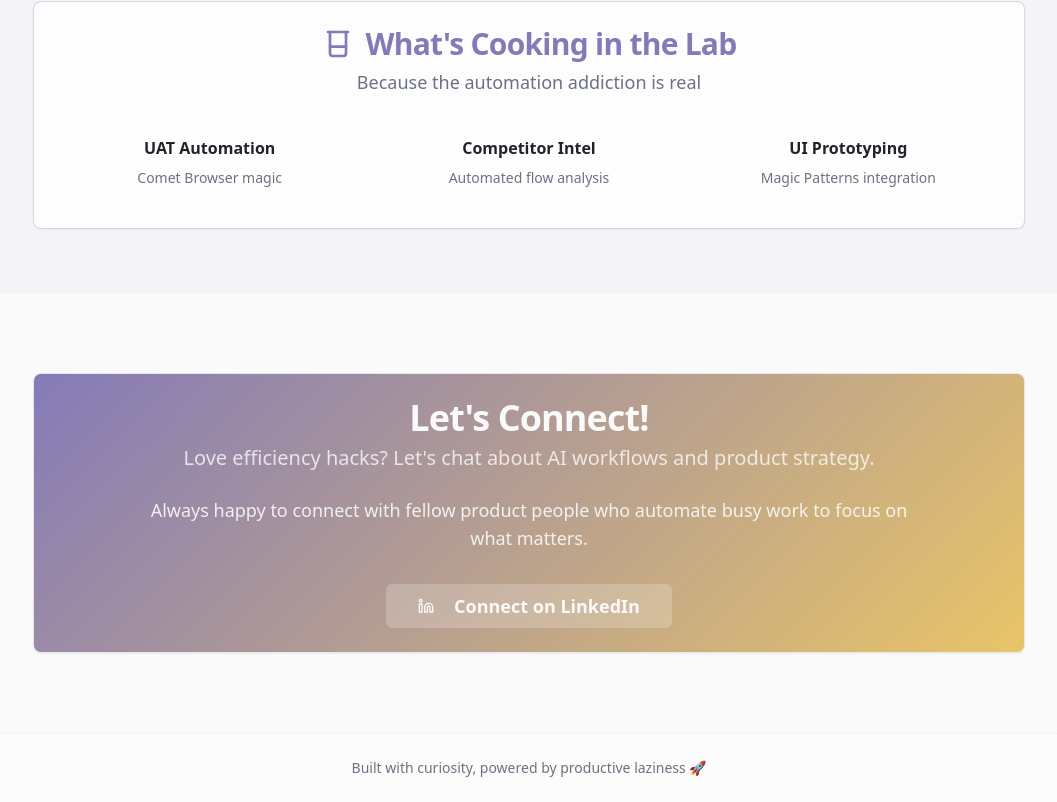
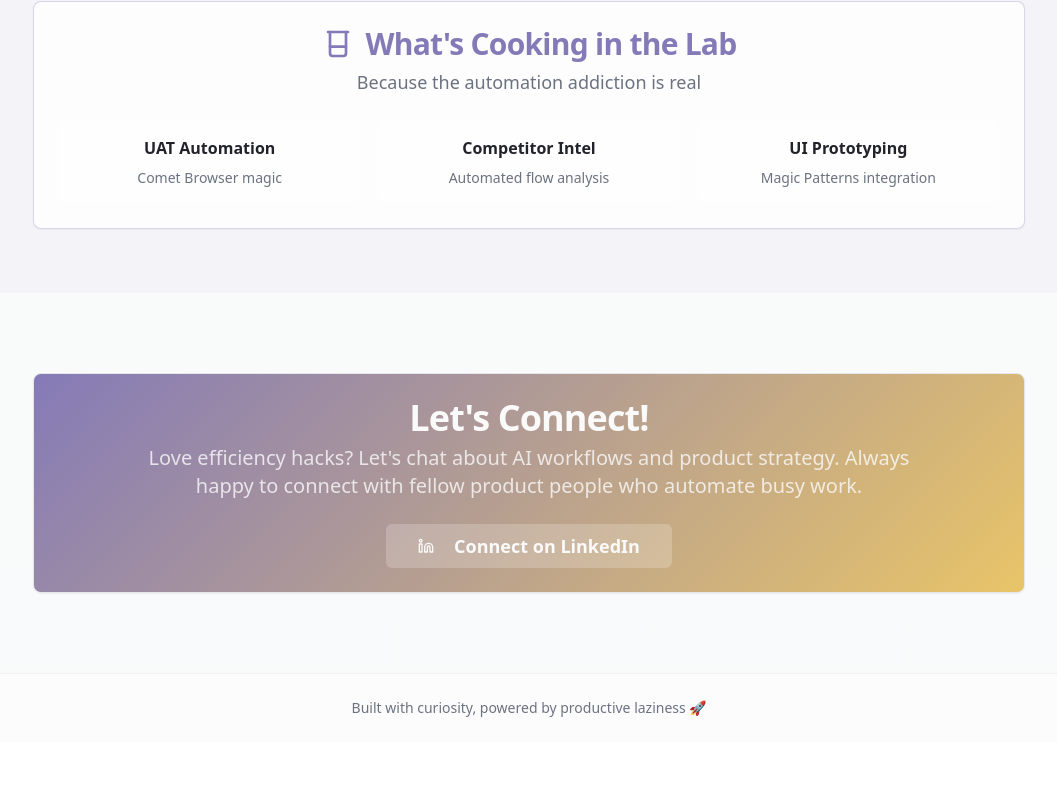
Before and after one commit to i-dedova/lazy-pm-ai-workbook, a React (Vite) app: page / in a window 1280 px wide. Shown: the part 3144-3946 px from the top of the page, without its empty margins (111-1168 px from the left). After the commit the page ends 3886 px from the top, so only its background shows below. Built offline with nearby package versions, Linux system fonts and the light colour scheme.

Commit message:
Fix "Let's Connect" section styling
Adjusted the "Let's Connect" section to display sentences as a single paragraph with consistent font size, and truncated the second sentence to fit on one line.

```diff
--- a/src/pages/Index.tsx
+++ b/src/pages/Index.tsx
@@ -201,14 +201,10 @@ const Index = () => {
             <CardHeader className="text-center">
               <CardTitle className="text-3xl lg:text-4xl font-semibold max-w-3xl mx-auto">Let's Connect!</CardTitle>
               <CardDescription className="text-accent-foreground/80 text-lg lg:text-xl max-w-3xl mx-auto">
-                Love efficiency hacks? Let's chat about AI workflows and product strategy.
+                Love efficiency hacks? Let's chat about AI workflows and product strategy. Always happy to connect with fellow product people who automate busy work.
               </CardDescription>
             </CardHeader>
             <CardContent className="text-center space-y-8">
-              <p className="text-accent-foreground/90 text-base lg:text-lg max-w-3xl mx-auto">
-                Always happy to connect with fellow product people who automate busy work to focus on what matters.
-              </p>
-
               <div className="flex justify-center">
                 <Button
                   size="lg"
```
